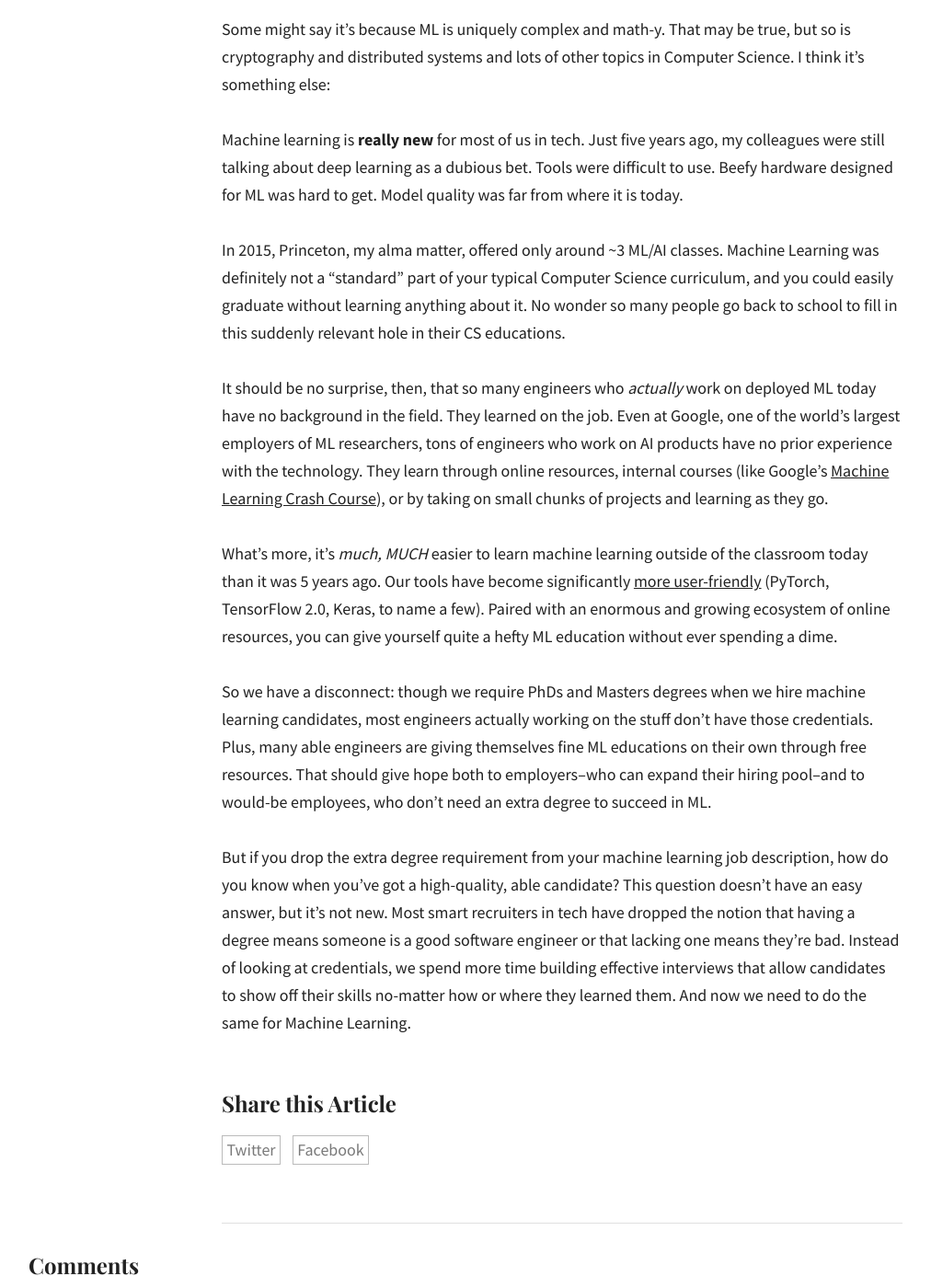
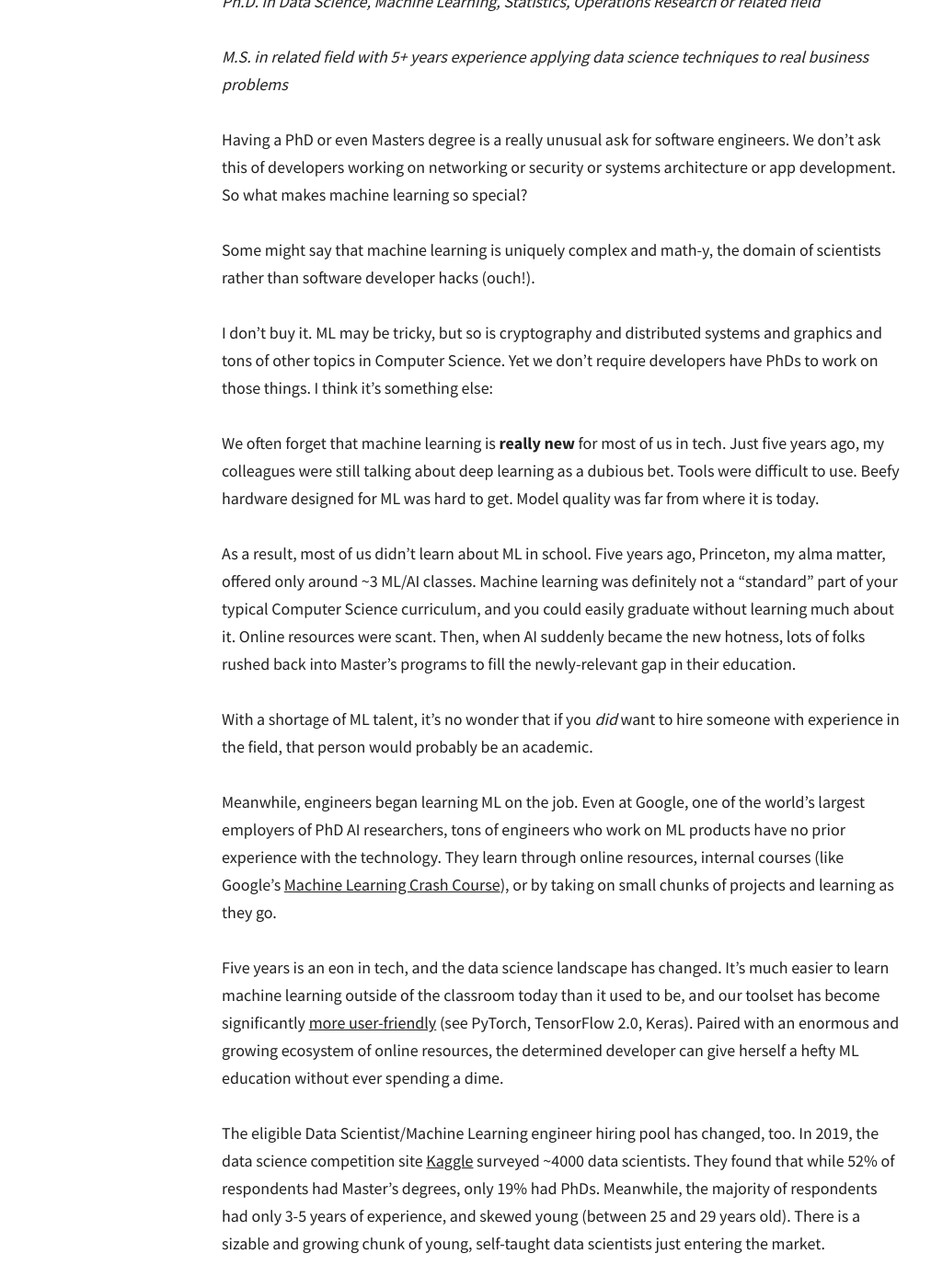
Before and after one commit to dalequark/daleonai, a Jekyll site: the page built from _posts/2020-08-23-employers-your-machine-learning-hires-don-t-need-phds-or-masters-degrees.md, in a window 1280 px wide and 1400 px high, scrolled down 1143 px. Shown: the whole window at 92% size, without its empty margins (29-1041 px from the left). Built offline with Jekyll 4.4.1, drawn with Linux system fonts in a browser that asks for light colours; some web fonts are replaced; comment, search, counter and statistics services are not loaded; some of the changed text lies outside the part shown.

Commit message:
Update from Forestry.io Dale updated _posts/2020-08-23-employers-your-machine-learning-hires-don-t-need-phds-or-masters-degrees.md

```diff
--- a/_posts/2020-08-23-employers-your-machine-learning-hires-don-t-need-phds-or-masters-degrees.md
+++ b/_posts/2020-08-23-employers-your-machine-learning-hires-don-t-need-phds-or-masters-degrees.md
@@ -15,18 +15,30 @@ Asking Machine Learning/AI hires to have fancy degrees is outdated. Here's why.
 
 Should your machine learning hire have a PhD? Do you need a PhD to work in ML?
 
-I see PhD and Masters degrees listed as requirements in ML job descriptions so often, which is a really unusual ask for engineers. We don't ask this of developers working on networking or security or systems architecture or app development. What makes machine learning so special?
+I see PhD and Masters degrees listed as requirements in ML job descriptions all the time. The very first Google Jobs result I opened for "Machine Learning Engineer" required:
 
-Some might say it's because ML is uniquely complex and math-y. That may be true, but so is cryptography and distributed systems and lots of other topics in Computer Science. I think it's something else:
+_Ph.D. in Data Science, Machine Learning, Statistics, Operations Research or related field_
 
-Machine learning is **really new** for most of us in tech. Just five years ago, my colleagues were still talking about deep learning as a dubious bet. Tools were difficult to use. Beefy hardware designed for ML was hard to get. Model quality was far from where it is today.
+_M.S. in related field with 5+ years experience applying data science techniques to real business problems_
 
-In 2015, Princeton, my alma matter, offered only around \~3 ML/AI classes. Machine Learning was definitely not a "standard" part of your typical Computer Science curriculum, and you could easily graduate without learning anything about it. No wonder so many people go back to school to fill in this suddenly relevant hole in their CS educations.
+Having a PhD or even Masters degree is a really unusual ask for software engineers. We don't ask this of developers working on networking or security or systems architecture or app development. So what makes machine learning so special?
 
-It should be no surprise, then, that so many engineers who _actually_ work on deployed ML today have no background in the field. They learned on the job. Even at Google, one of the world's largest employers of ML researchers, tons of engineers who work on AI products have no prior experience with the technology. They learn through online resources, internal courses (like Google's [Machine Learning Crash Course](https://developers.google.com/machine-learning/crash-course)), or by taking on small chunks of projects and learning as they go.
+Some might say that machine learning is uniquely complex and math-y, the domain of scientists rather than software developer hacks (ouch!).
 
-What's more, it's _much, MUCH_ easier to learn machine learning outside of the classroom today than it was 5 years ago. Our tools have become significantly [more user-friendly](https://daleonai.com/software-developers-youre-learning-machine-learning-upside-down) (PyTorch, TensorFlow 2.0, Keras, to name a few). Paired with an enormous and growing ecosystem of online resources, you can give yourself quite a hefty ML education without ever spending a dime.
+I don't buy it. ML may be tricky, but so is cryptography and distributed systems and graphics and tons of other topics in Computer Science. Yet we don't require developers have PhDs to work on those things. I think it's something else:
 
-So we have a disconnect: though we require PhDs and Masters degrees when we hire machine learning candidates, most engineers actually working on the stuff don't have those credentials. Plus, many able engineers are giving themselves fine ML educations on their own through free resources. That should give hope both to employers--who can expand their hiring pool--and to would-be employees, who don't need an extra degree to succeed in ML.
+We often forget that machine learning is **really new** for most of us in tech. Just five years ago, my colleagues were still talking about deep learning as a dubious bet. Tools were difficult to use. Beefy hardware designed for ML was hard to get. Model quality was far from where it is today.
 
-But if you drop the extra degree requirement from your machine learning job description, how do you know when you've got a high-quality, able candidate? This question doesn't have an easy answer, but it's not new. Most smart recruiters in tech have dropped the notion that having a degree means someone is a good software engineer or that lacking one means they're bad. Instead of looking at credentials, we spend more time building effective interviews that allow candidates to show off their skills no-matter how or where they learned them. And now we need to do the same for Machine Learning.
+As a result, most of us didn't learn about ML in school. Five years ago, Princeton, my alma matter, offered only around \~3 ML/AI classes. Machine learning was definitely not a "standard" part of your typical Computer Science curriculum, and you could easily graduate without learning much about it. Online resources were scant. Then, when AI suddenly became the new hotness, lots of folks rushed back into Master's programs to fill the newly-relevant gap in their education.
+
+With a shortage of ML talent, it's no wonder that if you _did_ want to hire someone with experience in the field, that person would probably be an academic.
+
+Meanwhile, engineers began learning ML on the job.  Even at Google, one of the world's largest employers of PhD AI researchers, tons of engineers who work on ML products have no prior experience with the technology. They learn through online resources, internal courses (like Google's [Machine Learning Crash Course](https://developers.google.com/machine-learning/crash-course)), or by taking on small chunks of projects and learning as they go.
+
+Five years is an eon in tech, and the data science landscape has changed. It's much easier to learn machine learning outside of the classroom today than it used to be, and our toolset has become significantly [more user-friendly](https://daleonai.com/software-developers-youre-learning-machine-learning-upside-down) (see PyTorch, TensorFlow 2.0, Keras). Paired with an enormous and growing ecosystem of online resources, the determined developer can give herself a hefty ML education without ever spending a dime.
+
+The eligible Data Scientist/Machine Learning engineer hiring pool has changed, too. In 2019, the data science competition site [Kaggle](https://www.kaggle.com/kaggle-survey-2019) surveyed \~4000 data scientists. They found that while 52% of respondents had Master's degrees, only 19% had PhDs. Meanwhile, the majority of respondents had only 3-5 years of experience, and skewed young (between 25 and 29 years old). There is a sizable and growing chunk of young, self-taught data scientists just entering the market.
+
+We take for granted the fact that self-taught software engineers can be very talented (a recruiter for Google recently told me she interviewed a high schooler). Tech recruiters learned long ago that if they only hired MIT grads, they'd hire no one at all. So now we need to make a similar perspective shift in the way we hire data scientists.
+
+This also means we need to start evaluating ML job applicants the way we evaluate software engineers. Instead of focusing on credentials, we need to spend more time building effective interviews that allow candidates to show off their skills no matter how or where they learned them. Building new criteria to hire data scientists won't be an easy task, but for employers, the payoff will be worth it.
```
